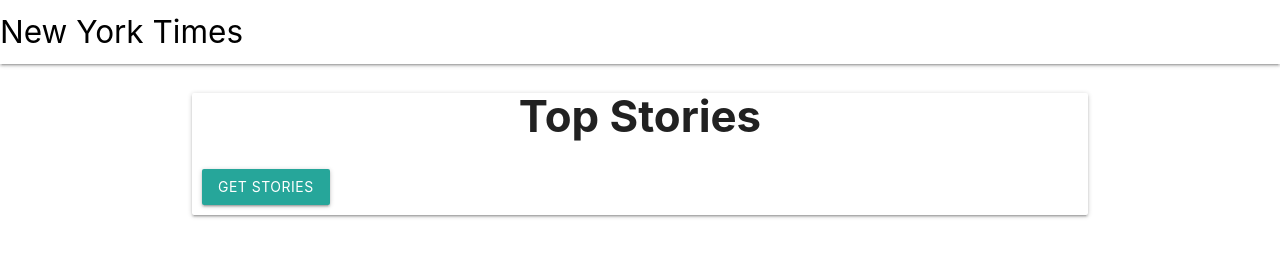
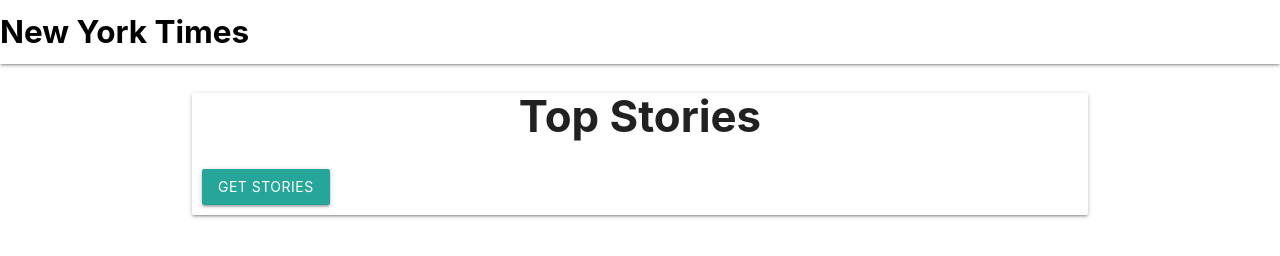
Before and after one commit to Ad3mola/newyorkstories, a website built with webpack: page src/index.html in a window 1280 px wide. Built offline with nearby package versions, Linux system fonts and the light colour scheme.

```diff
--- a/src/index.html
+++ b/src/index.html
@@ -11,7 +11,9 @@
   <body>
     <nav>
       <div class="nav-wrapper white">
-        <a href="#" class="brand-logo left black-text">New York Times</a>
+        <a href="#" class="brand-logo left black-text" style="font-weight: bold"
+          >New York Times</a
+        >
       </div>
     </nav>
     <div class="container">
```
